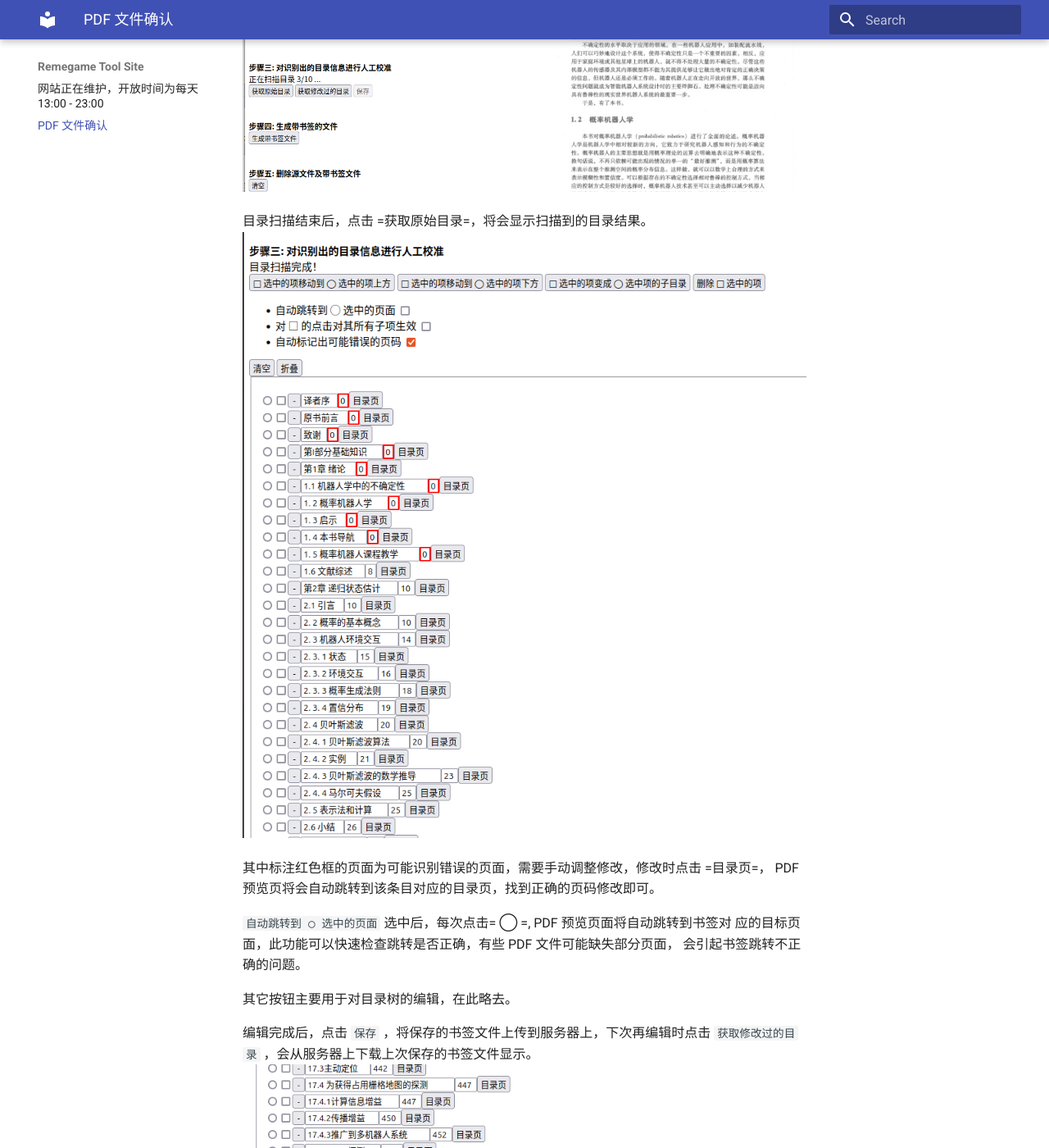
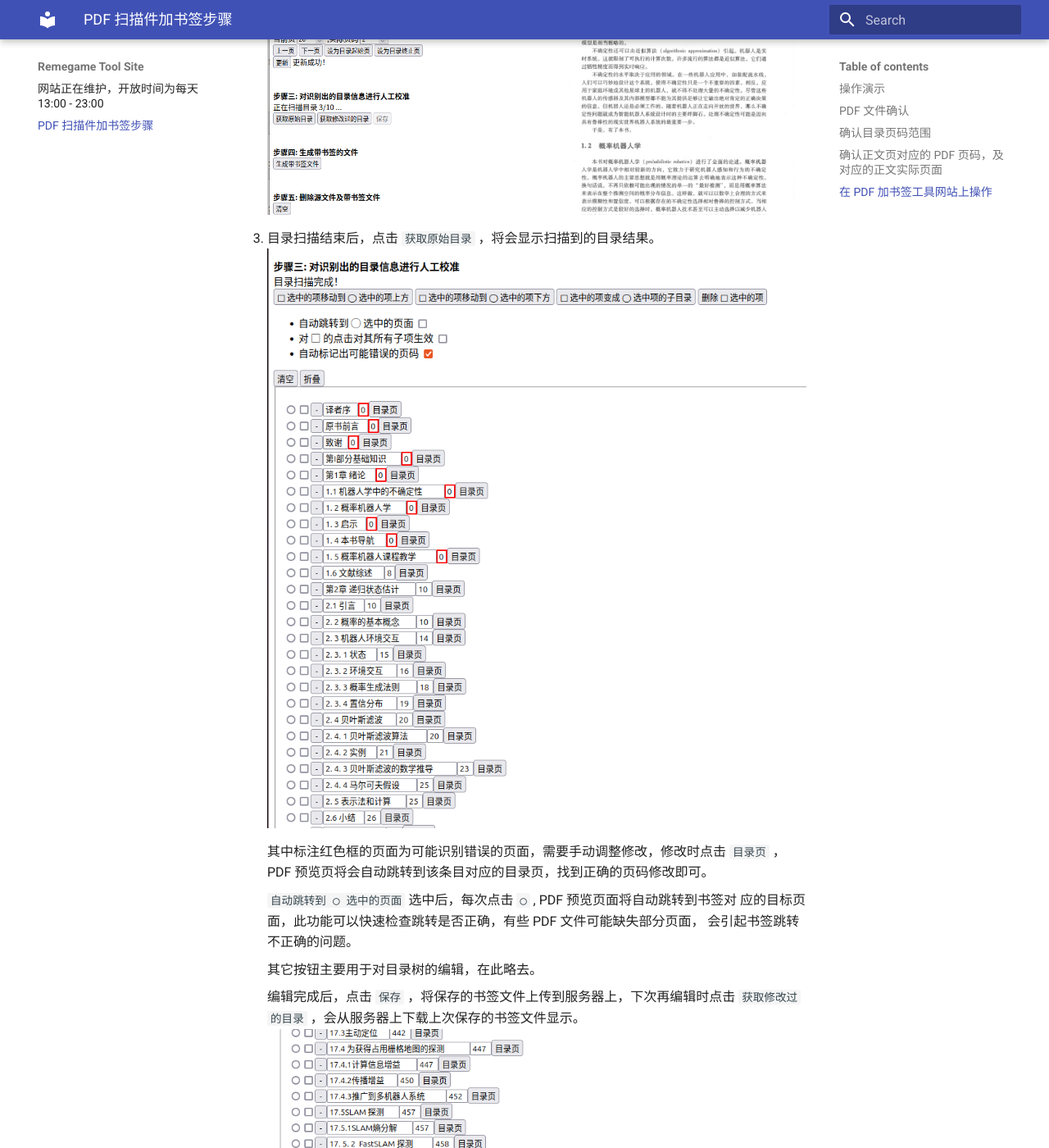
Before and after one commit to mngb/remegame.site, an MkDocs documentation site: the page built from docs/pdf_content_how_to.md, in a window 1280 px wide and 1400 px high, scrolled down 3477 px. Shown: the whole window at 82% size. Built offline with MkDocs 1.6.1 and Material for MkDocs 9.7.7, drawn with Linux system fonts in a browser that asks for light colours; some of the changed text lies outside the part shown.

Commit message:
[fix] 显示问题

```diff
--- a/docs/pdf_content_how_to.md
+++ b/docs/pdf_content_how_to.md
@@ -1,40 +1,46 @@
-# PDF 文件确认
+# PDF 扫描件加书签步骤
+
+
+## 操作演示
+
+
+## PDF 文件确认
 
 确认 PDF 为扫描件，且包含目录页。
 
 
-# 确认目录页码范围
+## 确认目录页码范围
 
 确认目录首页对应的 PDF 页码 ![img](./images/content_start.png) 如图为第 9 页。
 
 确认目录末页对应的 PDF 页码 ![img](./images/content_end.png) 如图为第 18 页。
 
 
-# 确认正文页对应的 PDF 页码，及对应的正文实际页面
+## 确认正文页对应的 PDF 页码，及对应的正文实际页面
 
 如图为某一正文页，只需找到一个含有页码的正文页即可， 其对应的 PDF 页码为第 20 页，对应正文实际页码为第 2 页。 ![img](./images/main.png)
 
 注意这一步很重要，设置错误会导致书签跳转位置不正确。
 
 
-# 在 PDF 加书签工具网站上操作
+## 在 PDF 加书签工具网站上操作
 
-将上面识别到的页码信息录入 ![img](./images/page_info.png)
+1.  将上面识别到的页码信息录入 ![img](./images/page_info.png)
 
-输入文件页面信息后，点击 =更新=， 将会对目录页面进行扫描， 识别出目录页的页码跳转信息，如图： ![img](./images/scanning.png)
+2.  输入文件页面信息后，点击 `更新` ， 将会对目录页面进行扫描， 识别出目录页的页码跳转信息，如图： ![img](./images/scanning.png)
 
-目录扫描结束后，点击 =获取原始目录=，将会显示扫描到的目录结果。 ![img](./images/download_content.png)
+3.  目录扫描结束后，点击 `获取原始目录` ，将会显示扫描到的目录结果。 ![img](./images/download_content.png)
 
-其中标注红色框的页面为可能识别错误的页面，需要手动调整修改，修改时点击 =目录页=， PDF 预览页将会自动跳转到该条目对应的目录页，找到正确的页码修改即可。
+    其中标注红色框的页面为可能识别错误的页面，需要手动调整修改，修改时点击 `目录页` ， PDF 预览页将会自动跳转到该条目对应的目录页，找到正确的页码修改即可。
 
-`自动跳转到 ◯ 选中的页面` 选中后，每次点击= ◯ =, PDF 预览页面将自动跳转到书签对 应的目标页面，此功能可以快速检查跳转是否正确，有些 PDF 文件可能缺失部分页面， 会引起书签跳转不正确的问题。
+    `自动跳转到 ◯ 选中的页面` 选中后，每次点击 `◯` , PDF 预览页面将自动跳转到书签对 应的目标页面，此功能可以快速检查跳转是否正确，有些 PDF 文件可能缺失部分页面， 会引起书签跳转不正确的问题。
 
-其它按钮主要用于对目录树的编辑，在此略去。
+    其它按钮主要用于对目录树的编辑，在此略去。
 
-编辑完成后，点击 `保存` ，将保存的书签文件上传到服务器上，下次再编辑时点击 `获取修改过的目录` ，会从服务器上下载上次保存的书签文件显示。 ![img](./images/save_content.png)
+    编辑完成后，点击 `保存` ，将保存的书签文件上传到服务器上，下次再编辑时点击 `获取修改过的目录` ，会从服务器上下载上次保存的书签文件显示。 ![img](./images/save_content.png)
 
-编辑和校准后，点击 `生成书签文件` ，会下载生成的带书签文件。
+4.  编辑和校准后，点击 `生成书签文件` ，会下载生成的带书签文件。
 
-最后可选择 `清空` ，将在服务器端删除 PDF 及其书签文件。
+5.  最后可选择 `清空` ，将在服务器端删除 PDF 及其书签文件。
 
 另外，如果发现扫描出的目录项有缺失，可以点击 `增加新目录项` ， 将可以在文本框中手动输入多条目录项，增加到在编辑的目录树中。 ![img](./images/add_content.png)
```
Also changed, not shown: 1 other file.
